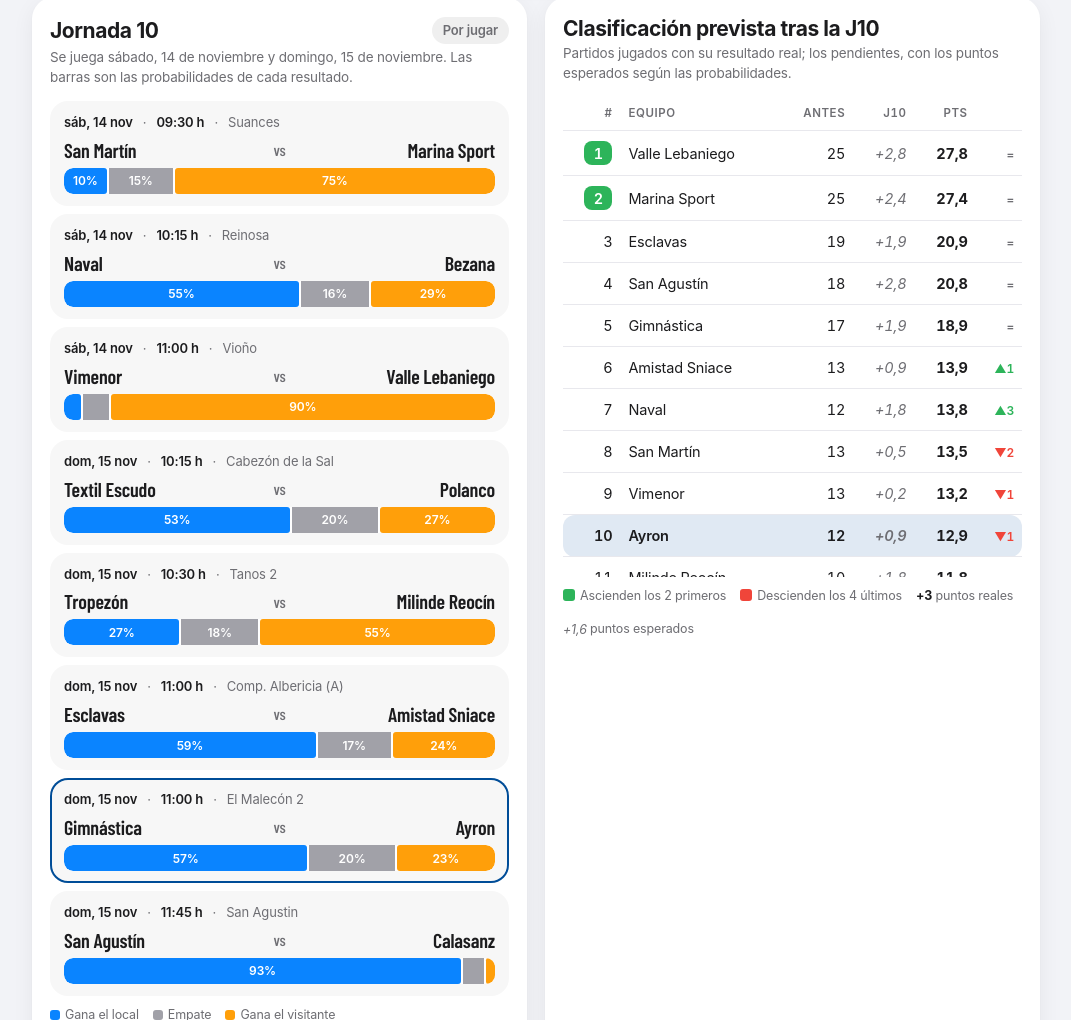
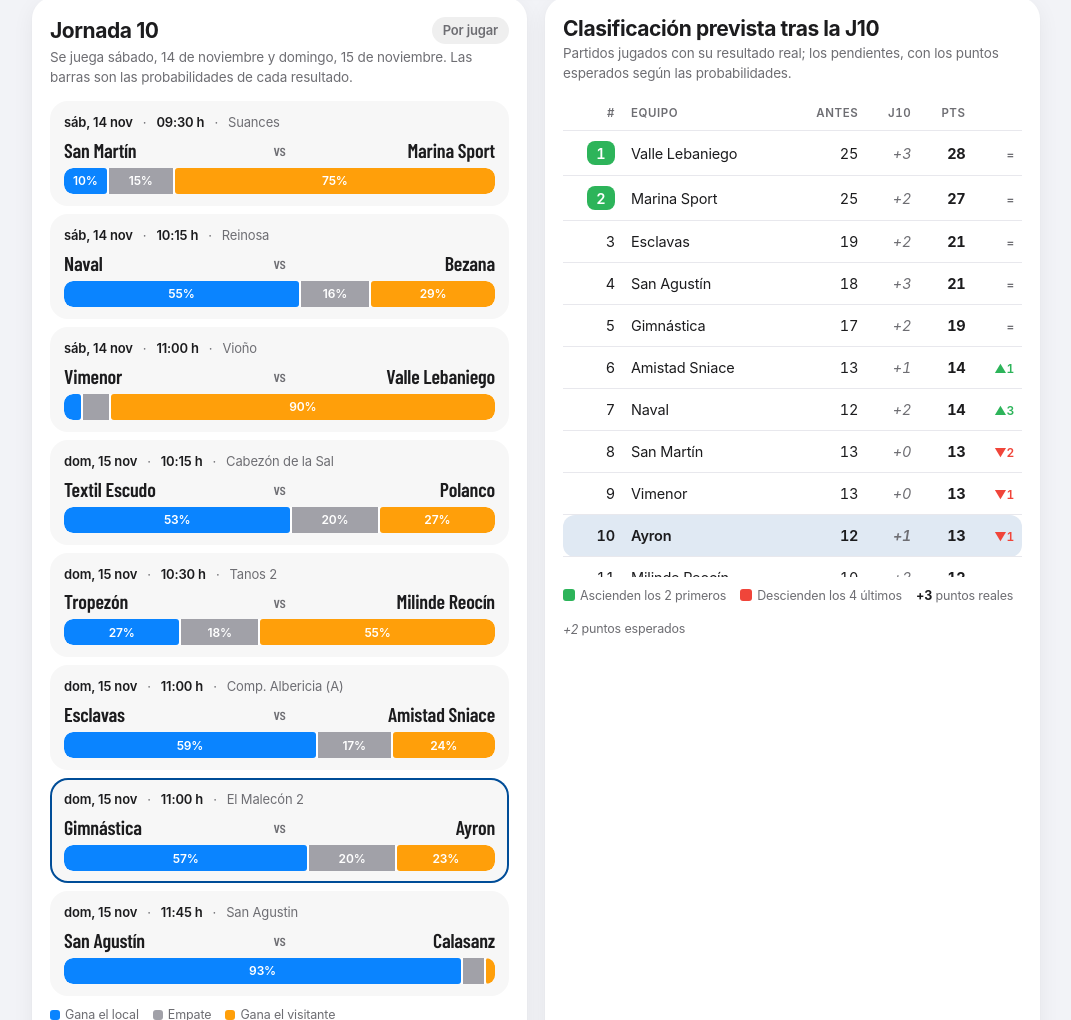
Before and after one commit to Katxirulo/ayronalevinb, a plain HTML site: page index.html in a window 1280 px wide. Shown: the part 560-1580 px from the top of the page, without its empty margins (104-1175 px from the left). Drawn offline with nearby package versions, Linux system fonts and the light colour scheme.

Commit message:
Add files via upload

```diff
--- a/index.html
+++ b/index.html
@@ -262,7 +262,7 @@ details{background:var(--panel);border-radius:var(--radio);padding:14px 18px;box
           <tbody></tbody>
         </table>
       </div>
-      <div class="leyenda-zonas"><span><i style="background:var(--v)"></i>Ascienden los 2 primeros</span><span><i style="background:var(--d)"></i>Descienden los 4 últimos</span><span><b style="color:var(--tinta)">+3</b>&nbsp;puntos reales</span><span><i style="background:none;width:auto;height:auto;margin:0;font-style:italic">+1,6</i>&nbsp;puntos esperados</span></div>
+      <div class="leyenda-zonas"><span><i style="background:var(--v)"></i>Ascienden los 2 primeros</span><span><i style="background:var(--d)"></i>Descienden los 4 últimos</span><span><b style="color:var(--tinta)">+3</b>&nbsp;puntos reales</span><span><i style="background:none;width:auto;height:auto;margin:0;font-style:italic">+2</i>&nbsp;puntos esperados</span></div>
     </section>
   </div>
 
@@ -848,7 +848,7 @@ jornada,local,visitante,goles_local,goles_visitante
       document.querySelector('#' + id + ' tbody').innerHTML = [...proyeccion].sort((a, b) => a['pe' + k] - b['pe' + k]).map((r) => {
         const pos = r['pe' + k], d = posAct[r.equipo] - pos;
         const mov = d > 0 ? `<span class="mov sube" title="Sube ${d}">▲${d}</span>` : d < 0 ? `<span class="mov baja" title="Baja ${-d}">▼${-d}</span>` : '<span class="mov igual" title="Igual">=</span>';
-        return `<tr class="${r.equipo === eq ? 'yo' : ''}"><td>${zona(pos)}</td><td class="izq">${esc(r.equipo)}</td><td>${r.pts}</td><td><b>${fmt1.format(r['e' + k])}</b></td><td>${mov}</td></tr>`;
+        return `<tr class="${r.equipo === eq ? 'yo' : ''}"><td>${zona(pos)}</td><td class="izq">${esc(r.equipo)}</td><td>${r.pts}</td><td><b>${Math.round(r['e' + k])}</b></td><td>${mov}</td></tr>`;
       }).join('');
     }
   }
@@ -880,7 +880,7 @@ jornada,local,visitante,goles_local,goles_visitante
   const fmtDia = new Intl.DateTimeFormat('es', { weekday: 'short', day: 'numeric', month: 'short' });
   const fmtDiaLargo = new Intl.DateTimeFormat('es', { weekday: 'long', day: 'numeric', month: 'long' });
   const fecha = (iso, f = fmtDia) => f.format(new Date(iso + 'T12:00:00'));
-  const pts1 = (x) => fmt1.format(x);
+  const pts1 = (x) => String(Math.round(x));
   const etq = (x) => (pct(x) >= 10 ? pct(x) + '%' : '');
 
   function pintarJornada(eq) {
@@ -946,7 +946,7 @@ jornada,local,visitante,goles_local,goles_visitante
       const mov = d > 0 ? `<span class="mov sube" title="Sube ${d}">▲${d}</span>` : d < 0 ? `<span class="mov baja" title="Baja ${-d}">▼${-d}</span>` : '<span class="mov igual" title="Igual">=</span>';
       const ext = r.real === true ? `<td class="real">+${r.extra}</td>` : r.real === false ? `<td class="esperado">+${pts1(r.extra)}</td>` : '<td>–</td>';
       return `<tr class="${r.equipo === eq ? 'yo' : ''}"><td>${zona(r.pos)}</td><td class="izq">${esc(r.equipo)}</td><td>${r.antes}</td>${ext}
-        <td><b>${r.real === false ? pts1(r.total) : r.total}</b></td><td>${mov}</td></tr>`;
+        <td><b>${r.antes + Math.round(r.extra)}</b></td><td>${mov}</td></tr>`;
     }).join('');
   }
 
```
